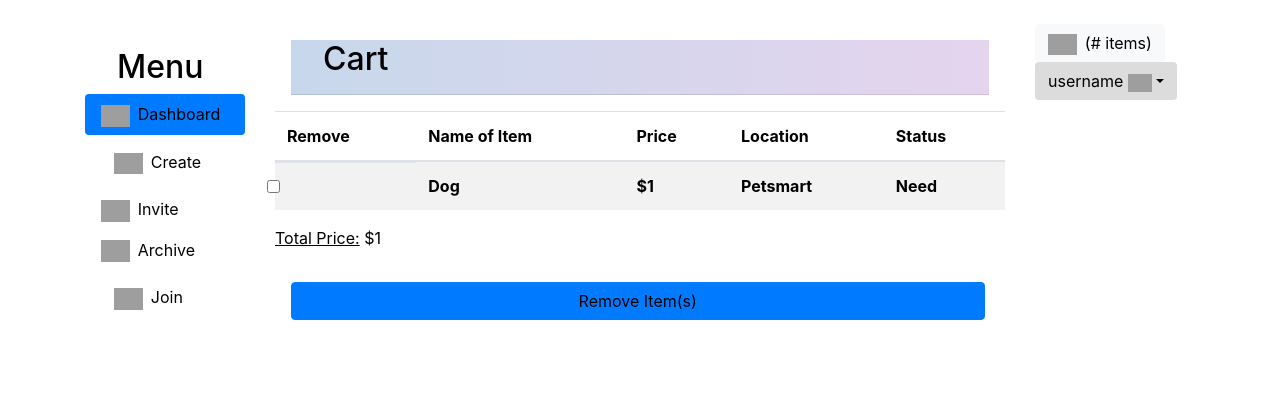
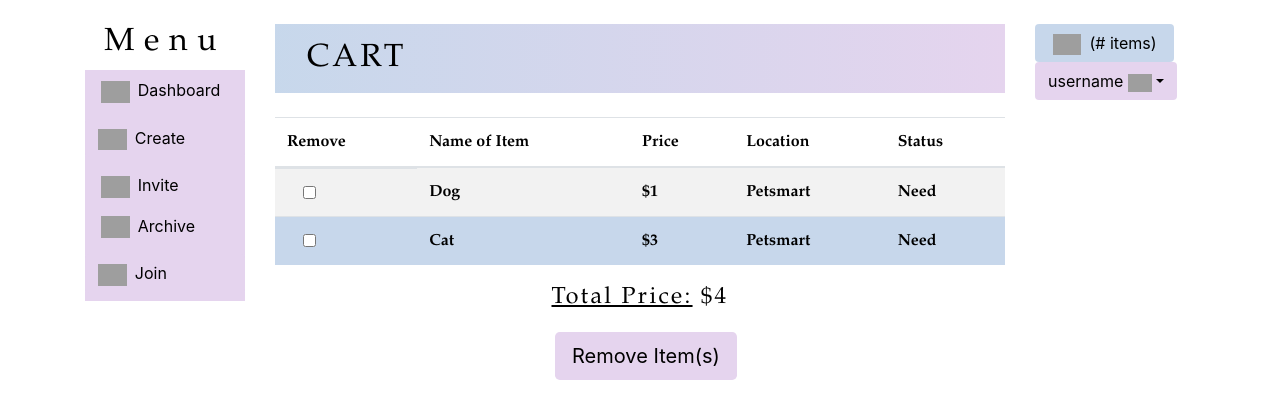
Before and after one commit to BigMX/gui, an Angular app: page /cart in a window 1280 px wide. Shown: the top 418 px of the page. Built offline with nearby package versions, Linux system fonts and the light colour scheme; grey boxes are pictures that could not be loaded.

Commit message:
styled cart page

```diff
--- a/src/app/cart/cart.component.css
+++ b/src/app/cart/cart.component.css
@@ -8,7 +8,7 @@
 }
 
 #dropdownMenuButton {
-  background-color: #DCDCDC;
+  background-color: #e5d4ee;
 }
 
 h4 {
@@ -24,8 +24,10 @@ h2{
 }
 
 .dash {
+  padding-top: 1em;
   background:  -webkit-linear-gradient(left, #a7c1e0a2, #e5d4ee);
-  margin: 1em;
+  border: none;
+  padding-bottom: 0.4em;
 }
 
 .modal-header {
@@ -41,7 +43,56 @@ h2{
   margin: 1em;
 }
 
-#archiveButton{
-  width: 95%;
-  margin: 1em;
+#archiveButton, #inviteButton {
+  margin-left: 14em;
+  text-align: center;
 }
+
+#menutitle {
+  margin-left: 0.6em;
+  font-family: 'Palatino', sans-serif;
+  letter-spacing: .3em;
+}
+
+#dashboard {
+  text-size: 90%;
+  text-transform: uppercase;
+  font-family: 'Palatino', sans-serif;
+  letter-spacing: .1em;
+}
+
+.nav-pills > .active {
+  background: #a7c1e0a2;
+}
+
+.cartbtn {
+  background-color: #a7c1e0a2;
+  width: 8.7em;
+}
+
+.activebtn, .activebtn2 {
+  margin-left: -1em;
+  background-color: #e5d4ee;
+  width:10em;
+  text-align:left;
+}
+
+.form-check {
+  padding-left: 3em;
+}
+
+tr:nth-child(even) {
+  background-color: #a7c1e0a2;
+}
+
+th {
+  font-family: 'Palatino', sans-serif;
+  text-transform: none;
+}
+
+#total {
+  font-family: 'Palatino', sans-serif;
+  letter-spacing: .1em;
+  font-size:145%;
+  text-align: center;
+}
--- a/src/app/cart/cart.component.html
+++ b/src/app/cart/cart.component.html
@@ -2,17 +2,15 @@
 <div class="container">
     <div class="row">
       <div class="col-2">
-        <br>
-
         <!--first two colomn spaces will hold the menu of options for the registries-->
-        <h2>Menu</h2>
+        <h2 id="menutitle">Menu</h2>
         <div class="myNav">
-            <div class="nav flex-column nav-pills" id="v-pills-tab" role="tablist" aria-orientation="vertical">
-                <a [routerLink]="['/dashboard']" class="nav-link active" id="v-pills-dashboard-tab" data-toggle="pill" href="#v-pills-home" role="tab" aria-controls="v-pills-dashboard" aria-selected="true">
+            <div class="nav flex-column nav-pills" style="background-color: #e5d4ee;" id="v-pills-tab" role="tablist" aria-orientation="vertical">
+                <a [routerLink]="['/dashboard']" class="nav-link" id="v-pills-dashboard-tab" data-toggle="pill" href="#v-pills-home" role="tab" aria-controls="v-pills-dashboard" aria-selected="true">
                     <img src="https://cdn3.iconfinder.com/data/icons/streamline-icon-set-free-pack/48/Streamline-18-512.png" alt="" id="navIcon"><span>Dashboard</span>
                 </a>
                 <a class="nav-link" id="v-pills-create-tab" data-toggle="pill" href="#v-pills-profile" role="tab" aria-controls="v-pills-create" aria-selected="false">
-                    <button type="button" class="btn" data-toggle="modal" data-target="#createModal">
+                    <button type="button" class="btn activebtn" data-toggle="modal" data-target="#createModal">
                         <img src="https://cdn2.iconfinder.com/data/icons/arrows-and-universal-actions-icon-set/256/plus_circle-512.png" id="navIcon"><span>Create</span>
                     </button>
                 </a>
@@ -23,7 +21,7 @@
                     <img src="https://cdn4.iconfinder.com/data/icons/48-bubbles/48/10.Folder-512.png" id="navIcon"><span>Archive</span>
                 </a>
                 <a class="nav-link" id="v-pills-join-tab" data-toggle="pill" href="#v-pills-settings" role="tab" aria-controls="v-pills-join" aria-selected="false">
-                    <button type="button" class="btn" data-toggle="modal" data-target="#joinModal">
+                    <button type="button" class="btn activebtn2" data-toggle="modal" data-target="#joinModal">
                         <img src="https://cdn2.iconfinder.com/data/icons/ios-7-icons/50/group-512.png" id="navIcon"><span>Join</span>
                     </button>
                 </a>
@@ -34,10 +32,10 @@
       <!--next 8 columns will hold the shoppping cart table of item-->
       <div class="col-8">
         <div class="dash">
-            <h2>Cart</h2>
-            <hr>
+            <h2 id="dashboard">Cart</h2>
         </div>
         <div>
+          <br>
           <table class="table table-striped">
             <thead>
               <tr>
@@ -56,19 +54,26 @@
                 <th>Petsmart</th>
                 <th>Need</th>
               </tr>
+              <tr>
+                <th class="form-check"><input type="checkbox" class="form-check-input" id="checkRemove"></th>
+                <th>Cat</th>
+                <th>$3</th>
+                <th>Petsmart</th>
+                <th>Need</th>
+              </tr>
             </tbody>
           </table>
       </div>
-      <p><u>Total Price:</u> $1</p>
-      <button type="button" class="btn btn-primary" id="archiveButton">
-          Remove Item(s)
+      <p id="total"><u>Total Price:</u> $4</p>
+      <button type="button" class="btn btn-lg" style="background-color: #e5d4ee;" id="archiveButton">
+        Remove Item(s)
       </button>
 
     </div> <!--end div class col 8-->
 
   <!--last two colonm spaces are for the shopping cart button and the username dropdown-->
     <div class="col-2">
-        <button [routerLink]="['/cart']" npmtype="button" class="btn btn-light">
+        <button [routerLink]="['/cart']" npmtype="button" class="btn cartbtn">
             <img src="https://cdn0.iconfinder.com/data/icons/typicons-2/24/shopping-cart-512.png" id="navIcon">(# items)
         </button>
         <div class="dropdown">
@@ -107,8 +112,8 @@
                     </form>
                 </div>
                 <div class="modal-footer">
-                    <button type="button" class="btn btn-secondary" data-dismiss="modal">Cancel</button>
-                    <button type="button" class="btn btn-primary" data-dismiss="modal" onclick="">Join</button>
+                    <button type="button" class="btn" style="background-color: #a7c1e0a2;" data-dismiss="modal">Cancel</button>
+                    <button type="button" class="btn" style="background-color: #e5d4ee;" data-dismiss="modal" onclick="">Join</button>
                 </div>
             </div>
         </div>
@@ -136,8 +141,8 @@
                     </form>
                 </div>
                 <div class="modal-footer">
-                    <button type="button" class="btn btn-secondary" data-dismiss="modal">Cancel</button>
-                    <button type="button" class="btn btn-primary" data-dismiss="modal" onclick="">Join</button>
+                    <button type="button" class="btn" style="background-color: #a7c1e0a2;" data-dismiss="modal">Cancel</button>
+                    <button type="button" class="btn" style="background-color: #e5d4ee;" data-dismiss="modal" onclick="">Join</button>
                 </div>
             </div>
         </div>
```
